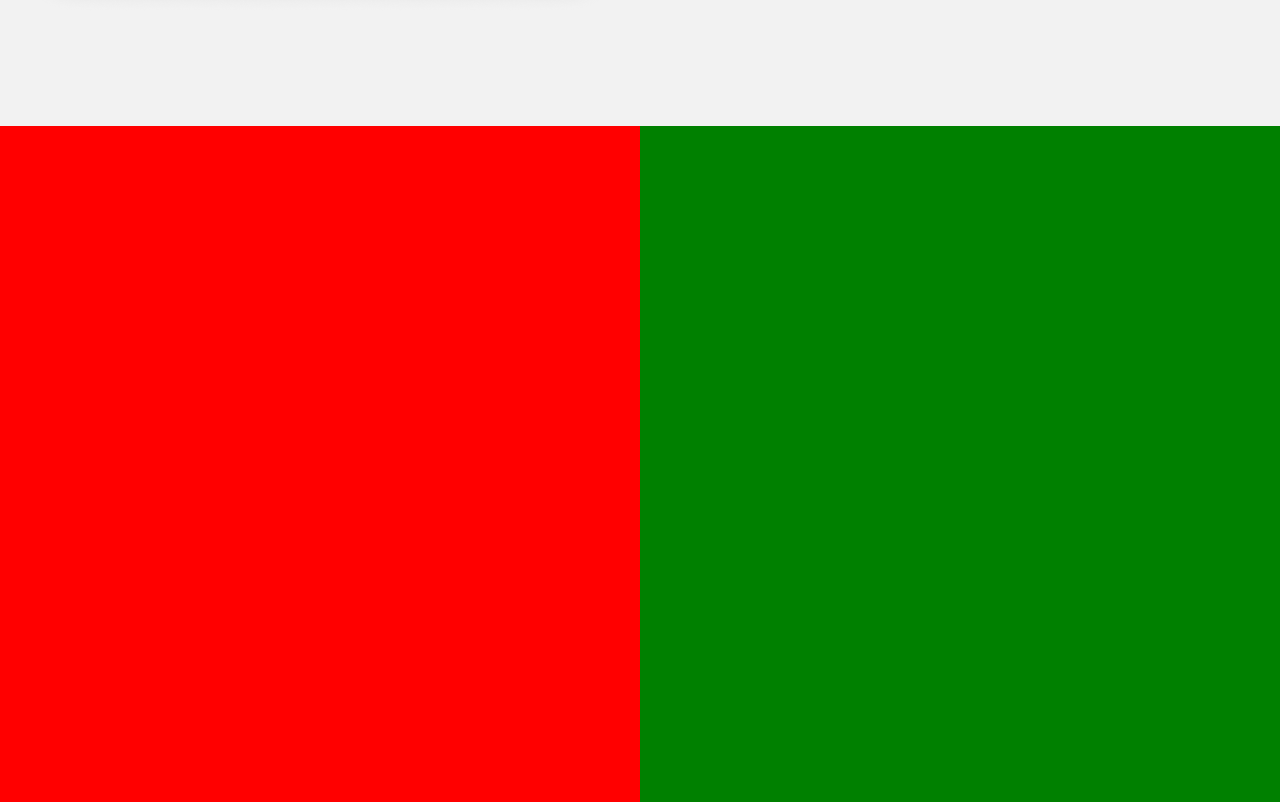
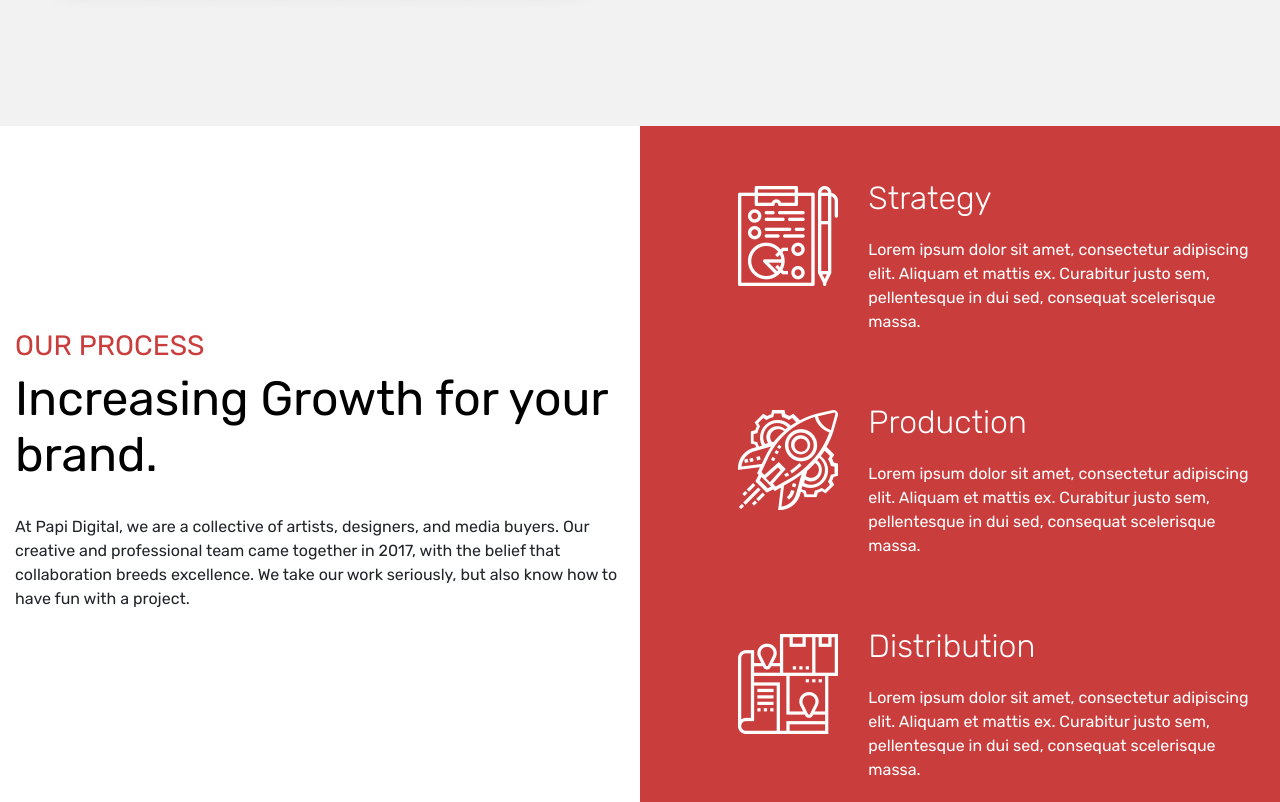
Before and after one commit to RyanSimon/secret-project, a website: page index.html in a window 1280 px wide. Shown: the part 1480-2282 px from the top of the page. Drawn offline with Linux system fonts and the light colour scheme.

Commit message:
first pass at our process section

```diff
--- a/index.html
+++ b/index.html
@@ -13,7 +13,7 @@
     <!-- </editor-fold> -->
 
     <!-- <editor-fold desc="Fonts"> -->
-    <link href="https://fonts.googleapis.com/css?family=Rubik:400,500&display=swap" rel="stylesheet">
+    <link href="https://fonts.googleapis.com/css?family=Rubik:300,400,500&display=swap" rel="stylesheet">
     <!-- </editor-fold> -->
 </head>
 <body class="body">
@@ -64,7 +64,8 @@
         </div>
         <div class="about-content col-md-6 my-auto">
             <h2 class="header2">about us</h2>
-            <p class="hook">We are growth hackers.
+            <p class="hook">
+                We are growth hackers.
                 We help early-stage
                 startups grow quickly.
             </p>
@@ -78,12 +79,40 @@
 </section>
 
 <section class="our-process container-fluid">
-    <div class="row">
+    <div class="row align-items-center">
         <div class="left col-md-6">
-
+            <h2 class="header2">our process</h2>
+            <p class="hook">Increasing Growth for your brand.</p>
+            <p class="hooked-p">At Papi Digital, we are a collective of artists, designers, and media buyers. Our creative and professional team came together in 2017, with the belief that collaboration breeds excellence. We take our work seriously, but also know how to have fun with a project.</p>
         </div>
         <div class="right col-md-6">
-
+            <div class="process-item row">
+                <div class="process-icon col-md-4">
+                    <img class="img-fluid" src="assets/strategy-icon/strategy-icon@2x.png" width="100" height="100" />
+                </div>
+                <div class="process-desc col-md-8">
+                    <p class="process-item-title">strategy</p>
+                    <p class="process-item-desc">Lorem ipsum dolor sit amet, consectetur adipiscing elit. Aliquam et mattis ex. Curabitur justo sem, pellentesque in dui sed, consequat scelerisque massa.</p>
+                </div>
+            </div>
+            <div class="process-item row">
+                <div class="process-icon col-md-4">
+                    <img class="img-fluid" src="assets/production-icon/production-icon@2x.png" width="100" height="100" />
+                </div>
+                <div class="process-desc col-md-8">
+                    <p class="process-item-title">production</p>
+                    <p class="process-item-desc">Lorem ipsum dolor sit amet, consectetur adipiscing elit. Aliquam et mattis ex. Curabitur justo sem, pellentesque in dui sed, consequat scelerisque massa.</p>
+                </div>
+            </div>
+            <div class="process-item last row">
+                <div class="process-icon col-md-4">
+                    <img class="img-fluid" src="assets/distribution-icon/distribution-icon@2x.png" width="100" height="100" />
+                </div>
+                <div class="process-desc col-md-8">
+                    <p class="process-item-title">distribution</p>
+                    <p class="process-item-desc">Lorem ipsum dolor sit amet, consectetur adipiscing elit. Aliquam et mattis ex. Curabitur justo sem, pellentesque in dui sed, consequat scelerisque massa.</p>
+                </div>
+            </div>
         </div>
     </div>
 </section>
--- a/scss/_index.scss
+++ b/scss/_index.scss
@@ -45,20 +45,32 @@ body, html {
 }
 
 .our-process {
-  height: 100%;
-
-  .row {
-    height: 100%;
-  }
-
-  .left {
-    height: 100%;
-    background-color: $placeholderCol1Color;
-  }
 
   .right {
-    height: 100%;
-    background-color: $placeholderCol2Color;
+    background-color: $primaryColor;
+
+    .process-item {
+      margin-bottom: 3rem;
+
+      .process-icon {
+        margin-top: 0.75rem;
+        text-align: right;
+      }
+
+      .process-desc {
+        color: #FFF;
+
+        .process-item-title {
+          text-transform: capitalize;
+          font-size: 2rem;
+          font-weight: $font-weight-light;
+        }
+      }
+    }
+
+    .process-item:first-of-type {
+      margin-top: 3em;
+    }
   }
 }
 
```
Also changed, not shown: css/main.css.
